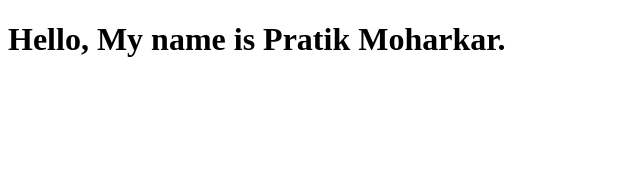
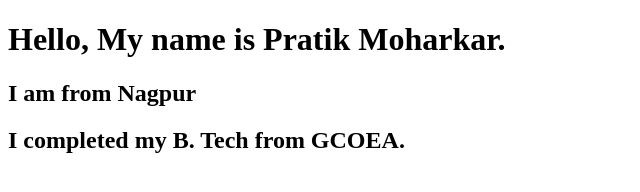
Before and after one commit to Pratik15BA/Pipeline-Demo, a website: page index.html in a window 1280 px wide. Shown: the whole page, without its empty margins (0-640 px from the left). Drawn offline with Linux system fonts and the light colour scheme.

Commit message:
Additional details added

```diff
--- a/index.html
+++ b/index.html
@@ -3,5 +3,7 @@
     <head><title>Hello World</title></head>
     <body>
        <h1>Hello, My name is Pratik Moharkar.</h1>
+       <h2>I am from Nagpur</h2>
+       <h2>I completed my B. Tech from GCOEA.</h2>
     </body>
 </html>
```
